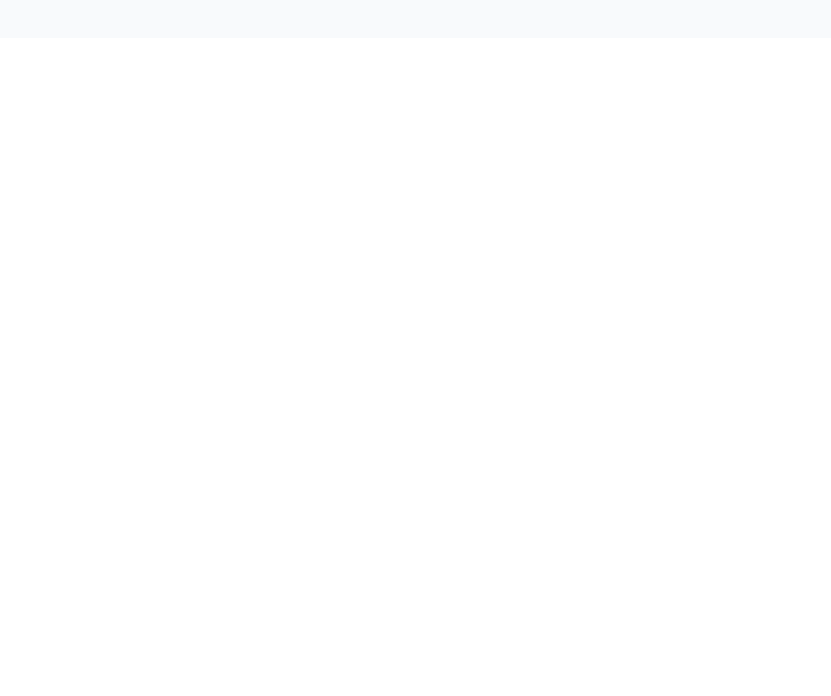
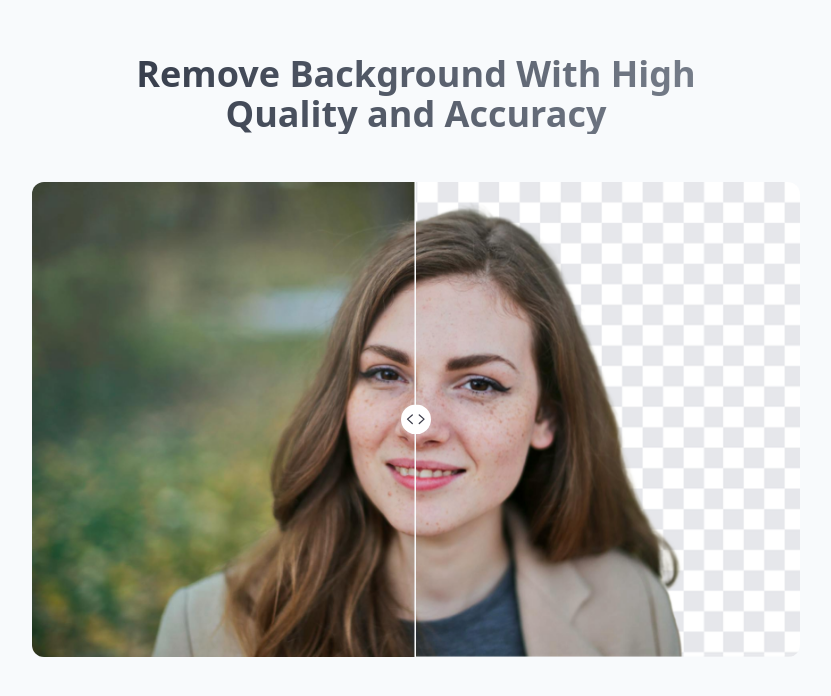
Before and after one commit to chowankumar/Bg-Removal, a React (Vite) app: page / in a window 1280 px wide. Shown: the part 1370-2066 px from the top of the page, without its empty margins (224-1055 px from the left). Before the commit the page ends 1408 px from the top, so only its background shows below. Built offline with nearby package versions, Linux system fonts and the light colour scheme.

Commit message:
complete the bgslider

```diff
--- /dev/null
+++ b/src/components/BgSlider.jsx
@@ -0,0 +1,40 @@
+import React, { useState } from 'react'
+import { assets } from './../assets/assets'
+
+const BgSlider = () => {
+    const [sliderPosition, setSliderPosition] = useState(50);
+
+    const handleSliderPosition = (e) => {
+        setSliderPosition(e.target.value)
+    }
+    return (
+        <div className='pb-10 md-py-20 mx-2'>
+
+            <h1 className='mb-12 sm:mb-12 text-center text-2xl md:text-3xl lg:text-4xl mt-4 font-semibold bg-gradient-to-r from-gray-900 to-gray-400 bg-clip-text text-transparent'>Remove Background With High <br />
+                Quality and Accuracy</h1>
+
+            <div className='relative w-full max-w-3xl overflow-hidden m-auto rounded-xl '>
+
+                <img src={assets.image_w_bg}
+                    style={{ clipPath: `inset(0 ${100.2 - sliderPosition}% 0 0)` }} alt="" />
+
+                <img
+                className='absolute top-0 left-0 w-full'
+                src={assets.image_wo_bg}
+                    style={{ clipPath: `inset(0 0 0 ${sliderPosition}% )` }} alt="" />
+
+              <input
+               type="range"
+               min={0}
+               max={100}
+               value={sliderPosition}
+               onChange={handleSliderPosition}
+               className='absolute top-1/2 left-1/2 transform -translate-x-1/2 -translate-y-1/2 w-full z-10 slider'/>
+
+            </div>
+
+        </div>
+    )
+}
+
+export default BgSlider
--- a/src/index.css
+++ b/src/index.css
@@ -1,3 +1,19 @@
 @tailwind base;
 @tailwind components;
 @tailwind utilities;
+
+.slider{
+    -webkit-appearance: none;
+    height: 100%;
+    background: transparent;
+}
+
+.slider::-webkit-slider-thumb{
+    appearance: none;
+    width:30px;
+    min-height: 30px;
+    background-image: url(/slide_icon.svg);
+    background-position: center;
+    background-repeat: no-repeat;
+    background-size: cover;
+}
--- a/src/pages/Home.jsx
+++ b/src/pages/Home.jsx
@@ -1,6 +1,7 @@
 import React from 'react'
 import Header from '../components/Header'
 import Steps from '../components/Steps'
+import BgSlider from '../components/BgSlider'
 
 const Home = () => {
   return (
@@ -8,6 +9,7 @@
 
       <Header/>
       <Steps/>
+      <BgSlider/>
 
     </div>
   )
```
